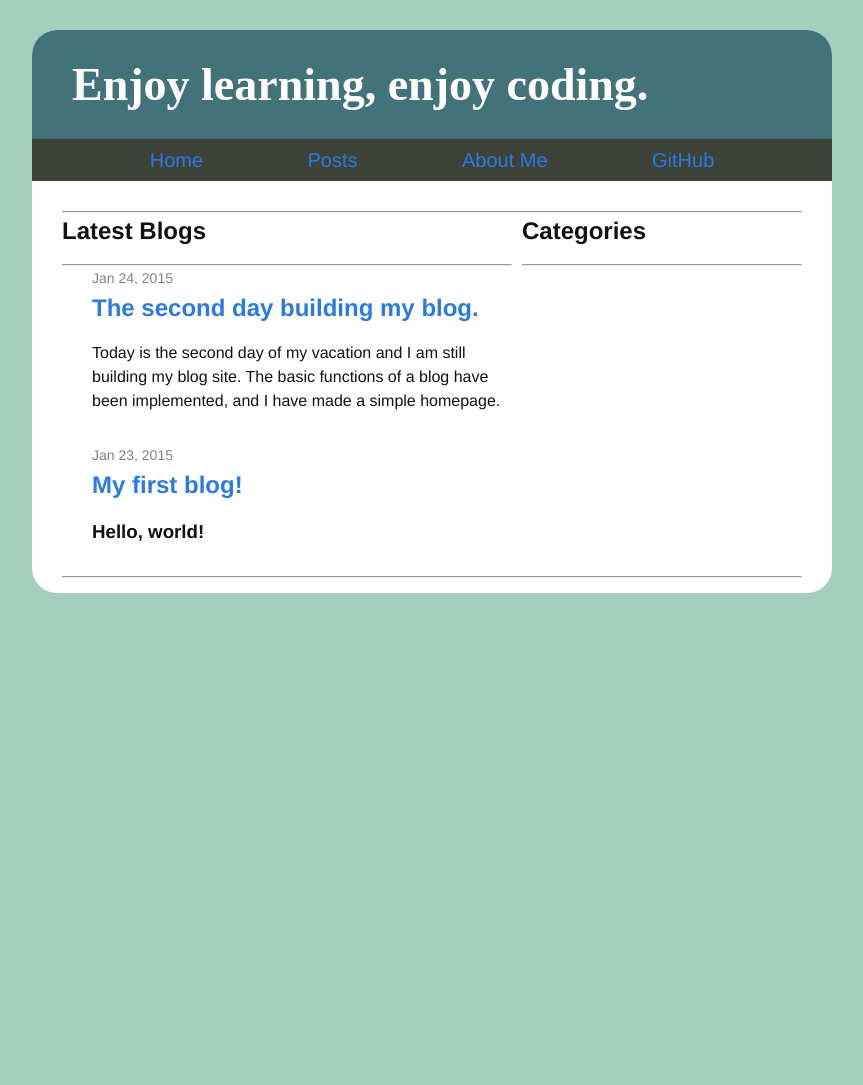
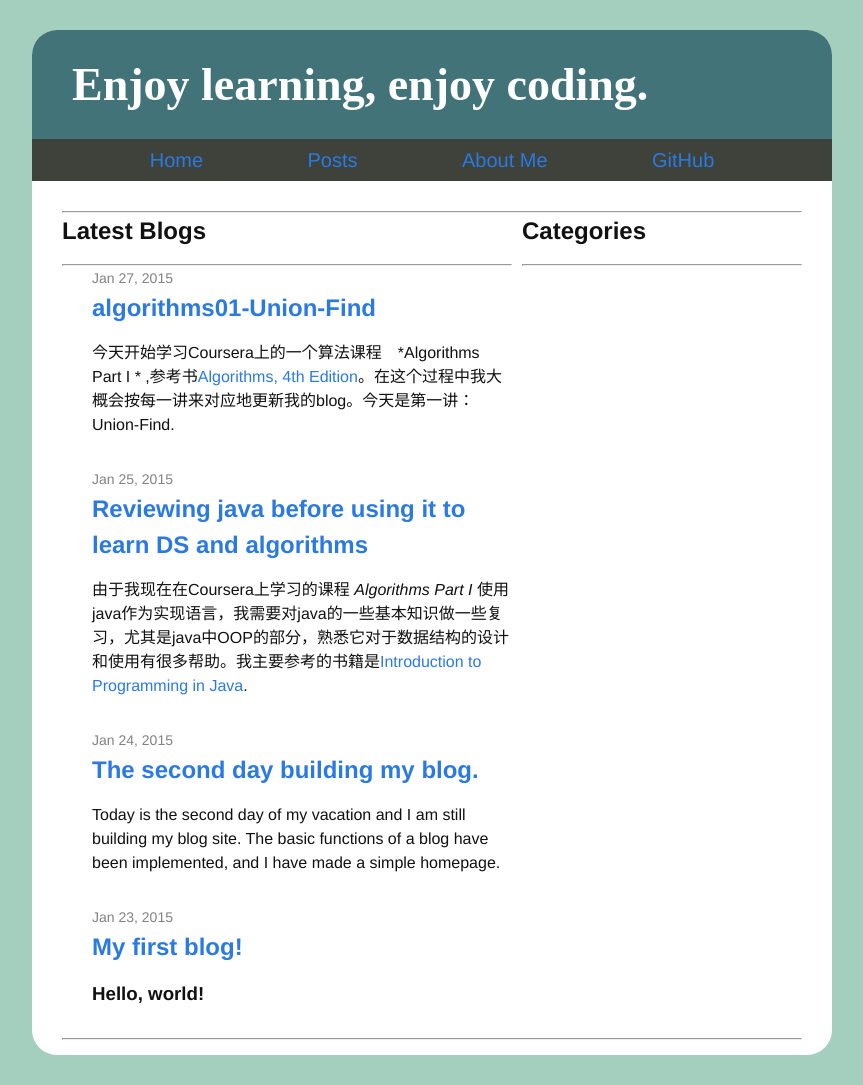
Before and after one commit to yaokai1117/yaokai1117.github.io, a Jekyll site: the page built from index.html, in a window 1280 px wide. Shown: the whole page, without its empty margins (238-1101 px from the left). Built offline with Jekyll 4.4.1, drawn with Linux system fonts in a browser that asks for light colours; Markdown is read by kramdown in place of the engine named in the settings; before the commit the page ends 900 px from its top, so only the background shows below that; some of the changed lines change nothing that is shown.

Commit message:
post 2015-01-27

```diff
--- a/_config.yml
+++ b/_config.yml
@@ -1,11 +1,3 @@
 encoding: UTF-8
 highlighter: pygments
-markdown: redcarpet
-redcarpet:
-  extensions:
-    - tables
-    - hard_wrap
-    - no_intra_emphasis
-    - autolink
-    - strikethrough
-    - fenced_code_blocks
+markdown: kramdown
--- /dev/null
+++ b/_posts/2015-01-25-review-java.md
@@ -0,0 +1,57 @@
+---
+layout: post
+title: Reviewing java before using it to learn DS and algorithms
+---
+
+由于我现在在Coursera上学习的课程 *Algorithms Part I* 使用java作为实现语言，我需要对java的一些基本知识做一些复习，尤其是java中OOP的部分，熟悉它对于数据结构的设计和使用有很多帮助。我主要参考的书籍是[Introduction to Programming in Java](http://introcs.cs.princeton.edu/java/home/).
+
+
+### Java中的OOP复习
+
+既然是临场复习，就只写具体实现了，只简略的借助Introduction to Programming in Java这本书进行一下回顾。
+
+#### 一个class的构成
+我在上面提到的书中找到了一张很好的图来简单明了地说明java中的class实现：
+![class-in-java](/images/class-in-java-anatomy.png)
+
+#### 如何设计自己的class（与课程其实关系不大，但看了之后觉得很有启发，决定写上来）
+
+1. 首先设计API，要使问题尽量明确，考虑到各种可能的inputs，同时要注意*"It's easy to add methods to an existing API, but you can never remove them without breaking existing clients"*,避免多余的设计，“*when in doubt, leave it out*";
+
+2. 然后进行封装（Encapsulation），使用private关键字。用户只应该接触到他们需要的信息和被允许的操作，至于具体的实现，应对用户隐藏；
+
+3. 保持不可变性（Immutability），使用final关键字。这主要是指class中的一些instance variables（见上图），这样使代码更易于维护，同时避免一些意外的发生。尤其要注意的是，在使用数组之类的可变对象(mutable objects)时，final只保证引用指向同一个实例对象，而不保证对象的内容不变。
+
+4. 保持代码的健壮性，使用exception和assert。但assert不要用在public方法中，因为会被disable，一般只用在测试开发中！
+
+
+#### Java中的继承与借口
+
+[两种方法的比较](http://introcs.cs.princeton.edu/java/36inheritance/)
+
+这里还是只写具体实现了。先说继承，子类拥有父类所用实例变量和方法，还可以有自己的方法，关键字是extends；然后是接口，接口的定义与类相似，只要将class改为interface,且只能为public（当然啦，不然怎么起”接口“的作用呢），接口的实现是使用关键字implements，注意，一个类可以实现多个接口。
+
+
+### 在Java中使用数据结构
+
+#### 泛型(Generics)与自动装盒(Autoboxing)
+
+Java中的泛型与C++中的模版语法很类似，如下：
+{% highlight java %}
+Stack<String> stack = new Stack<String>();
+stack.push("Test");
+...
+String next = stack.pop();
+{% endhighlight %}
+
+而自动装盒则涉及到Java中的类型问题。Java中主要分两种类型，基本类型（primitive types)和引用类型（reference types)，基本类型有八个，他们都有其封装类。而泛型中使用的必须是引用类型（即必须是个对象），所以在使用时需要进行转换。自动装盒则是Java在赋值、传参、表达式中会自动进行基本类型及其封装类之间的转换，例如下面的代码：
+{% highlight java %}
+Stack<Integer> stack = new Stack<Integer>();
+stack.push(17);        // auto-boxing (int -> Integer)
+int i = stack.pop();   // auto-unboxing (Integer -> int)
+{% endhighlight %}
+
+#### java.util包中的数据结构
+
+java.util包中已经包含了我们常用的几个数据结构，了解这些结构会使我们的算法学习方便许多。这些数据结构有：
+LinkedList, ArrayList, Stack, Set, Hashtable, HashMap等，具体的API...用到再说:)
--- /dev/null
+++ b/_posts/2015-01-27-algs4-01-Union-Find.md
@@ -0,0 +1,78 @@
+---
+layout: post
+title: algorithms01-Union-Find
+---
+
+今天开始学习Coursera上的一个算法课程　*Algorithms Part I * ,参考书[Algorithms, 4th Edition](http://algs4.cs.princeton.edu/home/)。在这个过程中我大概会按每一讲来对应地更新我的blog。今天是第一讲：Union-Find.
+
+
+### Union-Find的算法及其优化
+
+#### 1.Dynamic connectivity问题
+所谓Dynamic connectiveity，实际上是我们很熟悉的一个概念，简单的说集合上定义的一个*等价关系*（自反性，传递性，对称性)能够对集合进行分划,这是在线性代数课程上就接触过的（实际上在很多地方都遇到过，这是个很普适的概念，甚至我热学课的老师在讲热力学第零定律推出温度定义时也提到了这个）。我们要做的就是构造一个ADT来描述这种关系，一个可行的办法就是我们接下来要说的Union-Find。
+
+这个问题有很广的应用，我在这学期学习数据结构时，有一次用Kruskal算法求最小生成数，需要表示图的连通片，就是一个这一类的问题。我当时用的方法是最基础的算法，复杂度为n^2的，事实上这个问题可以有更好（好得多）的算法，let's have a look:)
+
+**说明**：因为课程中有些地方不知怎么翻译，碰巧发现这一讲的内容用图论语言来描述十分适合，所以本文中相关概念均用图论语言描述（如讲components称为连通片）。
+
+#### 2. Union-Find
+首先明确这个ADT应该能做哪些事情,也就是UF的API了:
+
+~~~
+    void union(p, q)            //将p, q相连接，实际上也将它们所在连通片连接在一起
+    int find(p)                 //返回ｐ所在连通片的辨识标志
+    boolean connected(p, q)     //判断p, q是否连通
+~~~
+一个很自然的想法是，使用一个长度为Ｎ的一维数组id[N]表示Ｎ个元素，当且仅当id[p] == id[q]时，p与q相连通，同一连通片中的元素在数组中的值相同。这样做find操作和connected操作都只需要常数时间，然而每次union操作却要花费Ｏ(n)的时间，因为遍历整个数组是不看避免的，我们希望能对其进行优化。
+
+* **第一层优化：树型结构实现Quick-Union**。仍然是数组id[N]，换一种角度，将每个连通片看成一棵树（从图论的角度来看，这是很直观的），id[p]的值是p的parent，对于树根ｒ有id[r]==r。find返回ｐ所在树的根，即用根来作为每个连通片的标志。这样，union(p,q)只要先进行find(p)和find(q)找到p、q的根pr、qr，再让pr成为qr的孩子，即id[pr]=qr，就可以完成union操作。时间复杂度为Ｏ(tree height),相较于之前的Ｏ(N)
+要好了很多。值得注意的是这时find操作和connected操作也需要Ｏ(tree height)的时间，当然这是值得的。
+
+* **第二层优化：使树趋于“平衡”**。经过第一层优化后的算法其时间复杂度降到了Ｏ(tree height)，但算法对tree height完全没有采取限制措施，换言之，最差情况下，一颗“歪脖子树”的tree height可以达到N,这时算法的时间复杂度又退化回Ｏ(n)了。因此第二步优化（称为weighted quick-union)的目的就是为了使树更“平衡”一些。只需在进行union时加一步比较操作，让规模更小的树并进规模较大的树中（注意，这里的规模指的是顶点个数而不是高度），就会有很大的改善。可以证明，加上这一步操作后树的高度至多为log(N)+1，时间复杂度进一步优化为Ｏ(log(N))。
+{% highlight java %}
+public void union(int p, int q) {
+        int rootP = find(p);
+        int rootQ = find(q);
+        if (rootP == rootQ) return;
+
+        // make smaller root point to larger one
+        if (sz[rootP] < sz[rootQ]) {
+            id[rootP] = rootQ;
+            sz[rootQ] += sz[rootP];
+        }
+        else {
+            id[rootQ] = rootP;
+            sz[rootP] += sz[rootQ];
+        }
+    }
+
+{% endhighlight %}
+
+* **第三层优化：使树趋于“平坦”**。既然UF中这棵树“越矮越好”，我们为什么不想办法让它更矮一点（最好高度只有２）呢？出于这样的考虑，第三步优化（称为path compression,路径压缩)的目的是使树平坦化。如果每次find操作在找到根后载回过头来再循环一次，将一路上遇到的所有节点的parent都变改为树根，那么最终得到的树高度会非常小，但是这样操作十分麻烦，且无必要。实际上，我们只需在find的循环中加一句id[p]=id[id[p]]，路径就可以被压缩到一个很理想的状况，此时所有操作的时间复杂度都可以达到接近常数时间了。
+{% highlight java %}
+public int find(int p) {
+        if (p < 0 || p >= id.length) throw new IndexOutOfBoundsException();
+        while (p != id[p]) {
+            id[p] = id[id[p]];    // path compression by halving
+            p = id[p];
+        }
+        return p;
+    }
+{% endhighlight %}
+
+每一步优化的复杂度比较：
+
+|algorithm           | constructor | union       | find        |
+|:------------------:|:-----------:|:-----------:|:-----------:|
+|quick-find          |N            |N            |1            |
+|quick-union         |N            |tree height  |tree height  |
+|weightedquick-union |N            |lgN          |lgN          |
+|weighted QU with path compression|N|close to 1  |close to 1   |
+|impossible          |N            |1            |1            |
+
+这位教授在视频中提到了一个很有意思的观点，是我之前没有听到过的。一个复杂度为n^2的算法为什么不够快呢？这似乎是个没什么意义的问题，可能会被回答以“常识”之类的答案，这位教授给出的解答却是，因为它跟不上计算机技术发展的速度。假设计算机处理器的速度快了十倍，在这期间它的存储能力也扩大了十倍，即问题的规模从ｎ扩大到了10ｎ，那么，一个时间复杂度为ｎ^2的算法做同一件事情反而会慢十倍。反而言之，要使一个n^2的算法不至于随着计算机发展显得“越来越慢”，处理器的发展速度至少要在问题规模发展速度的平方这个数量级上。*我们并不是（大多数情况下不是）因为一个算法解决某个问题太慢而认为这个复杂度不行，而是无法容忍随着技术的发展解决一个问题需要的时间反而更多*。这种说法本身的准确性姑且先不去深究，但这个观点的确很有启发性，放在一门讲算法的课程的开头也的确十分合适，它很有助于我理解“渐进复杂度关心的是**增长的趋势**”这一概念。
+
+
+### 课后作业：Percolation
+这一周的课后作业是Union-Find的一个具体应用。一个N-by-N的正方形格子，开始是所有的格子都是blocked，最上层可以看做有水，通过不断随机地open一些格子，最终水可以流到最下层，称为穿滤percolates。其中包含了一个很有趣的数学现象，即当实验的规模增大，达到穿滤所需open的格数占总格数的比固定在0.593附近。关于这次作业的详细内容详见[这里](http://coursera.cs.princeton.edu/algs4/assignments/percolation.html)
+![per1](/images/percolates.png) ![per2](/images/percolation-threshold100.png)
```
Also changed, not shown: images/percolates.png (added), images/percolation-threshold100.png (added), 10 other files.
